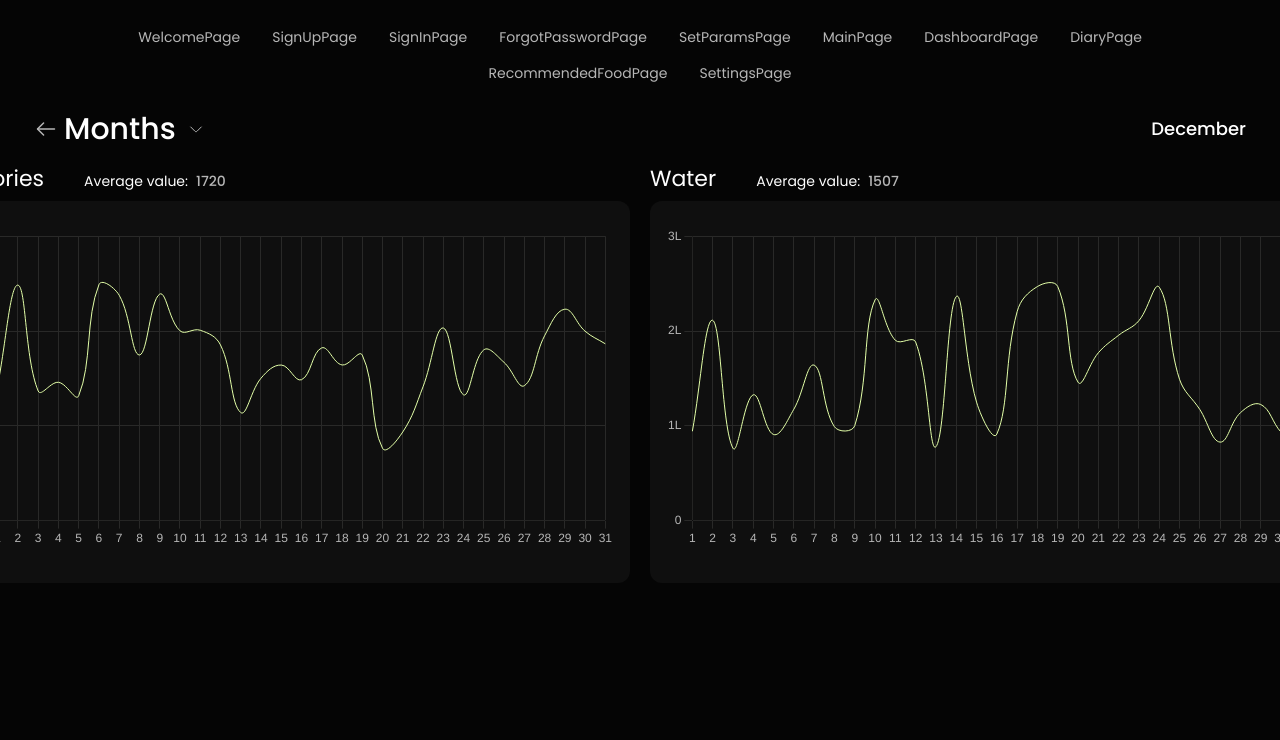
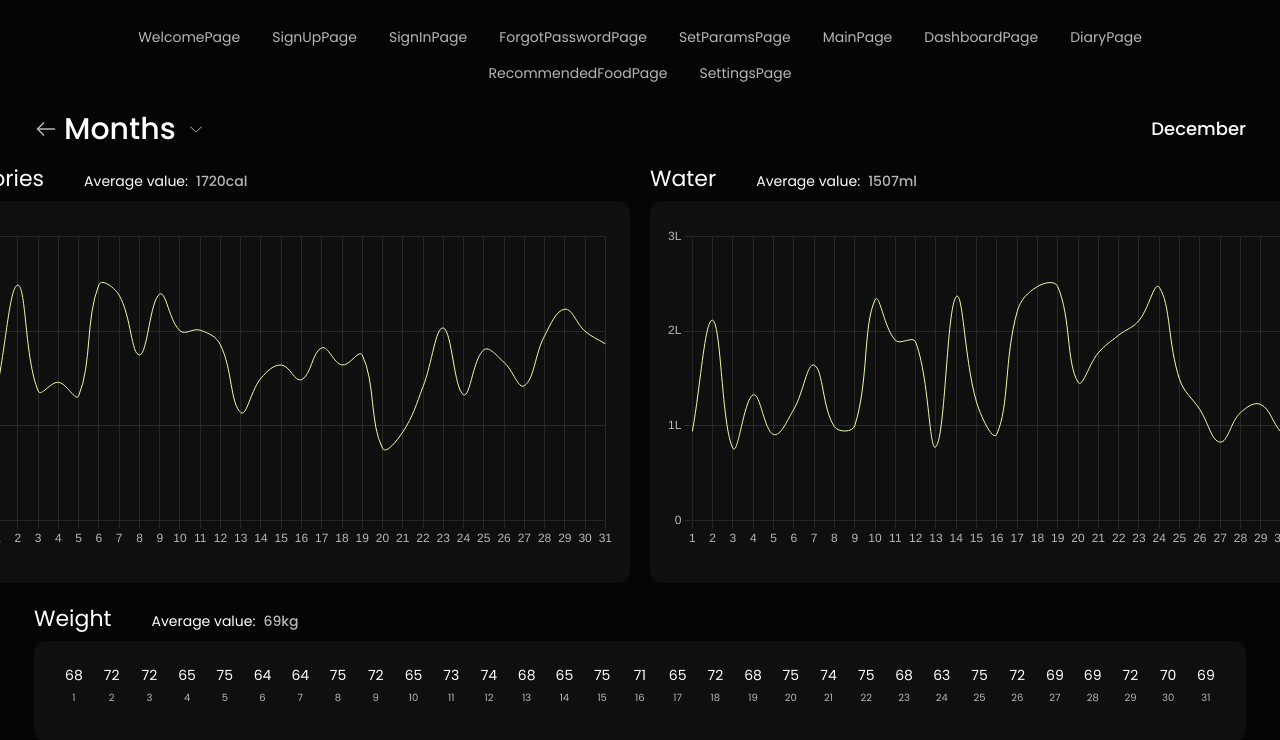
Before and after one commit to MAKCKACHKA/healthy_hub, a React (Vite) app: page /healthy_hub/dashboard in a window 1280 px wide. Shown: the top 740 px of the page. Built offline with nearby package versions, Linux system fonts and the light colour scheme.

Commit message:
Weight commit
-add weight graph
-add basic styles

```diff
--- a/src/pages/DashboardPage/CaloriesGraph/CaloriesGraph.jsx
+++ b/src/pages/DashboardPage/CaloriesGraph/CaloriesGraph.jsx
@@ -153,7 +153,7 @@ export const CaloriesGraph = ({month}) => {
         {averageValueOfTheCaloriesGraph &&
           (<>
           <CaloriesAverageTitle>Average value:</CaloriesAverageTitle>
-          <CaloriesAverageNumber>{averageValueOfTheCaloriesGraph}</CaloriesAverageNumber>
+          <CaloriesAverageNumber>{averageValueOfTheCaloriesGraph}cal</CaloriesAverageNumber>
           </>)
         }
       </CaloriesHeadingWrapper>
--- a/src/pages/DashboardPage/DashboardPage.jsx
+++ b/src/pages/DashboardPage/DashboardPage.jsx
@@ -3,18 +3,21 @@ import { TimeSelection } from "./TimeSelection/TimeSelection";
 import { WaterGraph } from "./WaterGraph/WaterGraph";
 import { CaloriesGraph } from "./CaloriesGraph/CaloriesGraph";
 import { GraphsWrapper } from "./DashboardPage.styled";
+import { WeightGraph } from "./WeightGraph/WeightGraph";
 
 export default function DashboardPage() {
 
   const [month, setMonth] = useState(null);
+  const [dateOfMonths, setDateOfMonths] = useState([])
 
   return (
     <div>
       <TimeSelection month={month} setMonth={setMonth} />
       <GraphsWrapper>
         <CaloriesGraph month={month} />
-        <WaterGraph month={month} />
+        <WaterGraph month={month} dateOfMonths={dateOfMonths} setDateOfMonths={setDateOfMonths} />
       </GraphsWrapper>
+      <WeightGraph month={month} />
     </div>
   );
 }
--- a/src/pages/DashboardPage/WaterGraph/WaterGraph.jsx
+++ b/src/pages/DashboardPage/WaterGraph/WaterGraph.jsx
@@ -13,7 +13,7 @@ import { Line } from 'react-chartjs-2';
 import { faker } from '@faker-js/faker';
 import { WaterAverageNumber, WaterAverageTitle, WaterHeader, WaterHeadingWrapper, WaterSectionhWrapper, WaterGraphWrapper } from './WaterGraph.styled';
 
-export const WaterGraph = ({month}) => {
+export const WaterGraph = ({month, dateOfMonths, setDateOfMonths}) => {
 
   ChartJS.register(
     CategoryScale,
@@ -153,7 +153,7 @@ export const WaterGraph = ({month}) => {
         {averageValueOfTheWaterGraph &&
           (<>
           <WaterAverageTitle>Average value:</WaterAverageTitle>
-          <WaterAverageNumber>{averageValueOfTheWaterGraph}</WaterAverageNumber>
+          <WaterAverageNumber>{averageValueOfTheWaterGraph}ml</WaterAverageNumber>
           </>)
         }
       </WaterHeadingWrapper>
--- a/src/pages/DashboardPage/WeightGraph/WeightGraph.jsx
+++ b/src/pages/DashboardPage/WeightGraph/WeightGraph.jsx
@@ -1,6 +1,119 @@
-export const WeightGraph = () => {
-    return (
-        <>
-        </>
-    )
+import {
+  Chart as ChartJS,
+  CategoryScale,
+  LinearScale,
+  PointElement,
+  LineElement,
+  Title,
+  Tooltip,
+  Filler,
+  Legend,
+} from 'chart.js';
+import { faker } from '@faker-js/faker';
+import { WeightAverageNumber, WeightAverageTitle, WeightHeader, WeightHeadingWrapper, WeightSectionhWrapper, WeightGraphWrapper, WeightArrayList, MonthArrayList, WeightArrayItem, MonthArrayItem } from './WeightGraph.styled';
+
+export const WeightGraph = ({month, dateOfMonths, setDateOfMonths }) => {
+
+  ChartJS.register(
+    CategoryScale,
+    LinearScale,
+    PointElement,
+    LineElement,
+    Title,
+    Tooltip,
+    Filler,
+    Legend
+  );
+
+  const numberOfDaysInTheMonth = (month) => {
+    const date = new Date(`${month} 1, 2000`);
+    const monthNumber = date.getMonth() + 1;
+    const daysInMonth = new Date(2023, monthNumber, 0).getDate();
+    const daysArray = Array.from({ length: daysInMonth }, (_, index) => (index + 1).toString());
+    return daysArray
+  }
+
+  const daysArray = numberOfDaysInTheMonth(month)
+
+  const monthArray = () => {
+    if (daysArray.length !== 0) {
+      return (
+        <MonthArrayList>
+
+          {daysArray.map((el) => (
+            <MonthArrayItem key={el}>{el}</MonthArrayItem>
+          ))}
+
+        </MonthArrayList>
+      )}
+    return null;
+  }
+
+  const dataCap = () => faker.number.int({ min: 63, max: 75 })
+
+  const weightCap = () => {
+    const countOfDays = daysArray.length
+    const dataArray = []
+    for (let i = 0; i < countOfDays; i += 1) {
+      dataArray.push(dataCap())
+    }
+    return dataArray
+  }
+
+  const weightArray = () => {
+    const weightArr = weightCap()
+    if (weightArr.length !== 0) {
+      return (
+        <WeightArrayList>
+
+          {weightArr.map((el) => (
+            <WeightArrayItem key={Math.random()}>{el}</WeightArrayItem>
+          ))}
+
+        </WeightArrayList>
+      )}
+    return null;
+  }
+
+  const avarageCalc = () => {
+    const dataOfGraph = weightCap()
+    const countOfDays = daysArray.length
+    if(!weightCap() || !daysArray.length){return}
+    let sum = 0
+    for (let i = 0; i < countOfDays; i += 1) {
+      sum += dataOfGraph[i]
+    }
+    const averageValueOfTheWeightGraph = Math.round(sum / countOfDays)
+    return averageValueOfTheWeightGraph
+  }
+
+  // const labels = dateOfMonths
+
+  // const averageValueOfTheWeightGraph = avarageCalc()
+
+  // const monthsCount = array => {
+  //   labels.map(el => {
+  //     return(<li>el</li>)
+  //   })
+  // }
+
+
+
+  // console.log(monthsCount(monthArray))
+
+  return (
+    <WeightSectionhWrapper>
+      <WeightHeadingWrapper>
+        <WeightHeader>Weight</WeightHeader>
+          {avarageCalc() && <>
+            <WeightAverageTitle>Average value:</WeightAverageTitle>
+            <WeightAverageNumber>{avarageCalc()}kg</WeightAverageNumber>
+          </>}
+      </WeightHeadingWrapper>
+      <WeightGraphWrapper>
+          {weightArray()}
+          {monthArray()}
+      </WeightGraphWrapper>
+    </WeightSectionhWrapper>
+  )
 }
--- /dev/null
+++ b/src/pages/DashboardPage/WeightGraph/WeightGraph.styled.jsx
@@ -0,0 +1,87 @@
+import styled from 'styled-components';
+
+export const WeightSectionhWrapper = styled.div`
+    margin-top: 20px;
+    max-width: 1372px;
+    margin-left: auto;
+    margin-right: auto;
+`
+export const WeightHeadingWrapper = styled.div`
+    display: flex;
+    align-items: baseline;
+    margin-bottom: 6px;
+`
+export const WeightHeader = styled.h2`
+    font-family: Poppins;
+    font-size: 22px;
+    font-style: normal;
+    font-weight: 400;
+    line-height: 32px;
+    margin-right: 40px;
+`
+
+export const WeightAverageTitle = styled.p`
+    color:var(--primary-title-text-color);
+    font-family: Poppins;
+    font-size: 14px;
+    font-style: normal;
+    font-weight: 400;
+    line-height: 20px;
+    margin-right: 8px;
+`
+
+export const WeightAverageNumber = styled.p`
+    font-family: Poppins;
+    font-size: 14px;
+    font-style: normal;
+    font-weight: 500;
+    line-height: 20px;
+`
+export const WeightGraphWrapper = styled.div`
+    border-radius: 12px;
+    background: var(--layout-color);
+    padding: 24px 21px 36px;
+    display: flex;
+    gap: 6px;
+    flex-shrink: 0;
+    flex-direction: column;
+`
+
+export const WeightArrayList = styled.ul`
+    display: flex;
+    justify-content: space-between;
+    margin: 0;
+    padding: 0;
+`
+
+export const MonthArrayList = styled.ul`
+    display: flex;
+    justify-content: space-between;
+    margin: 0;
+    padding: 0;
+`
+
+export const WeightArrayItem = styled.li`
+    flex: 1;
+    display: flex;
+    justify-content: center;
+    align-items: flex-start;
+    font-family: Poppins;
+    font-size: 14px;
+    font-weight: 400;
+    line-height: 20px;
+    color: var(--primary-title-text-color);
+`
+
+export const MonthArrayItem = styled.li`
+    flex: 1;
+    display: flex;
+    justify-content: center;
+    align-items: flex-start;
+    font-family: Poppins;
+    font-size: 10px;
+    font-weight: 400;
+    line-height: 14px;
+    width: 14px;
+    height: 14px;
+`
```
